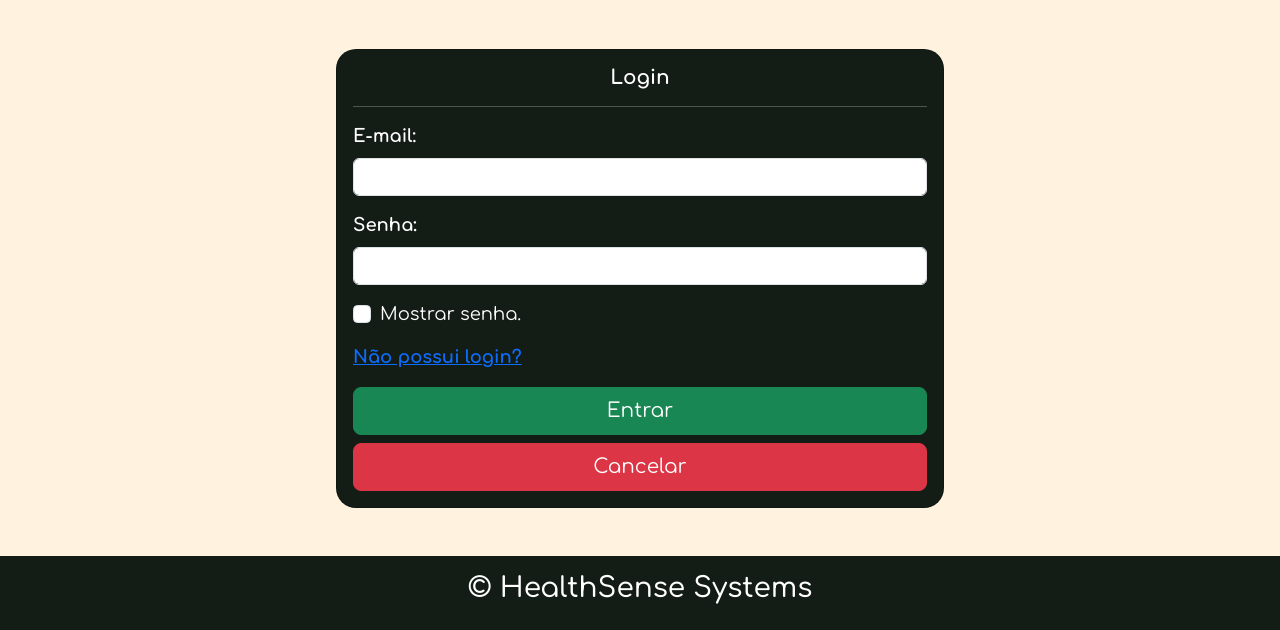
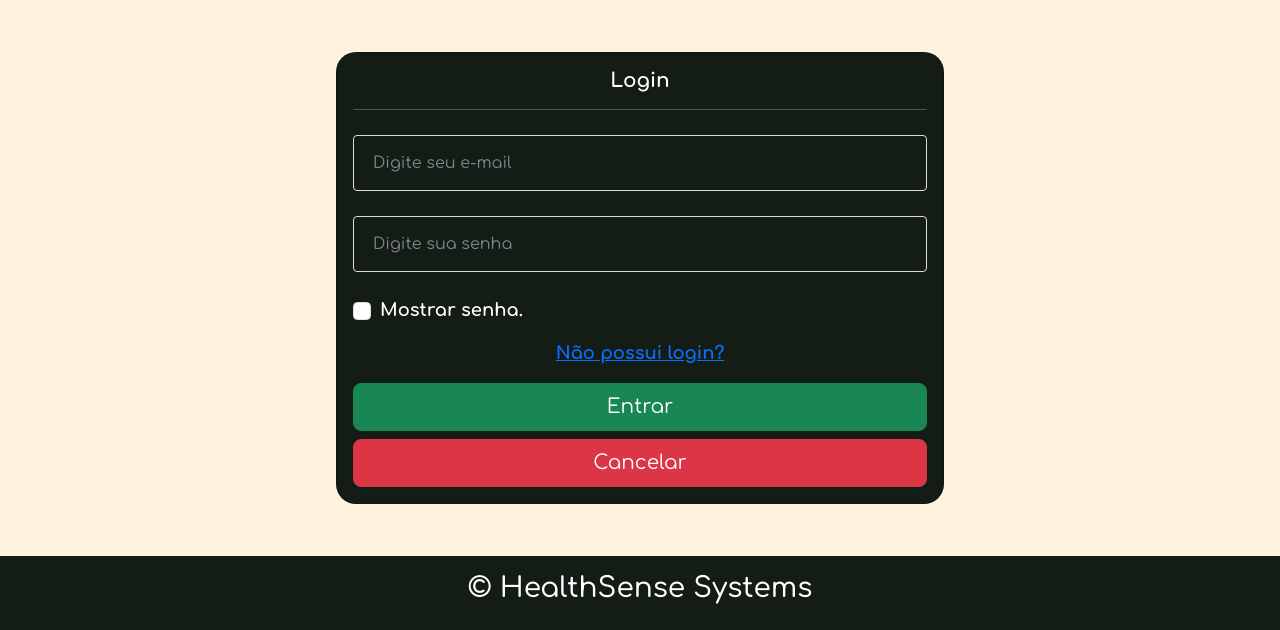
Before and after one commit to Lucas-Cerqueira1000/HealthSense, a PHP site: page /login.php in a window 1280 px wide. Shown: the part 170-800 px from the top of the page. Run offline with PHP 8.4, Linux system fonts and the light colour scheme.

Commit message:
Add files via upload

```diff
--- a/Login.php
+++ b/Login.php
@@ -141,6 +141,65 @@ if ($_SERVER['REQUEST_METHOD'] == 'POST')
             @keyframes girar {
                 to { transform: rotate(360deg); }
             }
+
+            /* --- ESTILOS DO EFEITO INPUT FLUTUANTE --- */
+            .input-container {
+                position: relative;
+                width: 100%;
+                margin: 25px 0;
+                color: white;
+            }
+
+            .input-container input {
+                width: 100%;
+                color: white;
+                padding: 15px;
+                font-size: 16px;
+                border: 1px solid #dadce0;
+                border-radius: 4px;
+                outline: none;
+                transition: border-color 0.3s, box-shadow 0.3s;
+                background-color: transparent;
+                color: white; /* Garante que o texto digitado fique visível no fundo escuro */
+            }
+
+            /* Efeito ao clicar no input (Bordas azuis) */
+            .input-container input:focus {
+                border-color: #1a73e8;
+                box-shadow: 0 0 0 1px #1a73e8;
+            }
+
+            .input-container label {
+                position: absolute;
+                left: 15px;
+                top: 50%;
+                color: white;
+                transform: translateY(-50%);
+                color: #80868b;
+                font-size: 16px;
+                background-color: var(--verde, #ffffff); /* Adapta ao fundo do card */
+                padding: 0 5px;
+                pointer-events: none;
+                transition: all 0.2s ease-out;
+            }
+
+            /* Animação: Quando o input está em foco OU preenchido */
+            .input-container input:focus ~ label,
+            .input-container input:not(:placeholder-shown) ~ label {
+                top: 0;
+                transform: translateY(-50%) scale(0.85);
+                color: #1a73e8;
+            }
+
+            /* Mantém a label cinza quando não está em foco e está vazia */
+            .input-container input:placeholder-shown ~ label {
+                color: #80868b;
+            }
+            #exampleInputPassword1, #exampleInputEmail1
+            {
+                color: white;
+                font-weight: bold;
+            }
         </style>
     </head>
     <body>
@@ -171,7 +230,6 @@ if ($_SERVER['REQUEST_METHOD'] == 'POST')
         </header>
 
         <main class="flex-grow-1 d-flex align-items-center justify-content-center py-5">
-            <!-- <div id="imagem"><img src="img/gif.gif" alt=""></div> -->
             <div class="container">
                 <div class="row justify-content-center">
                     <div class="col-12 d-flex justify-content-center">
@@ -188,28 +246,30 @@ if ($_SERVER['REQUEST_METHOD'] == 'POST')
                                 <?php endif; ?>
 
                                 <form method="POST" action="" id="formlogin">
-                                    <div class="mb-3">
-                                        <label for="exampleInputEmail1" class="form-label" id="email">E-mail:</label>
-                                        <input type="email" class="form-control" id="exampleInputEmail1" name="email" required>
+
+                                    <div class="input-container">
+                                        <input type="email" id="exampleInputEmail1" placeholder=" " name="email" required>
+                                        <label for="exampleInputEmail1" >Digite seu e-mail</label>
                                     </div>
-                                    <img src="" alt="">
-                                    <div class="mb-3">
-                                        <label for="exampleInputPassword1" class="form-label" id="senha">Senha:</label>
-                                        <input type="password" class="form-control" id="exampleInputPassword1" name="senha" required>
+
+                                    <div class="input-container">
+                                        <input type="password" id="exampleInputPassword1" name="senha" required placeholder=" ">
+                                        <label for="exampleInputPassword1">Digite sua senha</label>
                                     </div>
 
                                     <div class="mb-3 form-check">
                                         <input type="checkbox" class="form-check-input" id="mostrar">
-                                        <label class="form-check-label" for="mostrar" id="label-mostrar">Mostrar senha.</label>
+                                        <label class="form-check-label text-white fw-bold" for="mostrar" id="label-mostrar">Mostrar senha.</label>
                                     </div>
-                                    <a href="Cadastro.php" class="text-center text-decoration-underline fw-bold">Não possui login?</a>
+
+                                    <a href="Cadastro.php" class="text-center text-decoration-underline fw-bold d-block mb-3">Não possui login?</a>
 
                                     <div class="text-center mt-3">
-                                    <button type="submit" class="btn btn-success btn-lg w-100 mb-2 position-relative" id="btnEntrar">
-                                        <span class="texto-botao">Entrar</span>
-                                        <span class="spinner"></span>
-                                    </button>
-                                    <button type="reset" class="btn btn-danger btn-lg w-100">Cancelar</button>
+                                        <button type="submit" class="btn btn-success btn-lg w-100 mb-2 position-relative" id="btnEntrar">
+                                            <span class="texto-botao">Entrar</span>
+                                            <span class="spinner"></span>
+                                        </button>
+                                        <button type="reset" class="btn btn-danger btn-lg w-100">Cancelar</button>
                                     </div>
                                 </form>
 
--- a/inicio.php
+++ b/inicio.php
@@ -197,7 +197,7 @@ button.ativo .spinner {
                 <div class="mb-3">
                     <label for="rua" class="form-label fw-bold">Rua:</label>
                     <div class="d-flex align-items-center">
-                        <input type="text" class="form-control me-2" id="rua" name="rua" readonly value="<?php echo htmlspecialchars($dadosHospital['rua']); ?>">
+                        <input type="text" class="form-control me-2" id="rua" name="rua" readonly value="<?php echo htmlspecialchars($dadosHospital['rua']); ?>" placeholder="CEP sem rua.">
                         <img src="lapis.png" alt="Editar" class="btn-editar" style="cursor:pointer;" onclick="ativarInput('rua')">
                     </div>
                 </div>
@@ -213,7 +213,7 @@ button.ativo .spinner {
                 <div class="mb-3">
                     <label for="bairro" class="form-label fw-bold">Bairro:</label>
                     <div class="d-flex align-items-center">
-                        <input type="text" class="form-control me-2" id="bairro" name="bairro" readonly value="<?php echo htmlspecialchars($dadosHospital['bairro']); ?>">
+                        <input type="text" class="form-control me-2" id="bairro" name="bairro" readonly value="<?php echo htmlspecialchars($dadosHospital['bairro']); ?>" placeholder="CEP sem bairro.">
                         <img src="lapis.png" alt="Editar" class="btn-editar" style="cursor:pointer;" onclick="ativarInput('bairro')">
                     </div>
                 </div>
--- a/js/scripts.js
+++ b/js/scripts.js
@@ -1,21 +1,21 @@
-document.addEventListener('DOMContentLoaded', () => {
-    const toggleSwitch = document.querySelector('#checkbox');
-    const body = document.body;
-    const modeLabel = document.querySelector('#mode-label');
+// document.addEventListener('DOMContentLoaded', () => {
+//     const toggleSwitch = document.querySelector('#checkbox');
+//     const body = document.body;
+//     const modeLabel = document.querySelector('#mode-label');
 
-    // Verifica se os elementos existem antes de adicionar o evento
-    if (toggleSwitch) {
-        toggleSwitch.addEventListener('change', (e) => {
-            if (e.target.checked) {
-                body.classList.add('dark-theme');
-                modeLabel.textContent = "Modo Claro";
-            } else {
-                body.classList.remove('dark-theme');
-                modeLabel.textContent = "Modo Escuro";
-            }
-        });
-    }
-});
+//     // Verifica se os elementos existem antes de adicionar o evento
+//     if (toggleSwitch) {
+//         toggleSwitch.addEventListener('change', (e) => {
+//             if (e.target.checked) {
+//                 body.classList.add('dark-theme');
+//                 modeLabel.textContent = "Modo Claro";
+//             } else {
+//                 body.classList.remove('dark-theme');
+//                 modeLabel.textContent = "Modo Escuro";
+//             }
+//         });
+//     }
+// });
 // O bloco abaixo verifica a opção do tema selecionado pelo usuário, salvando no navegador.
 document.addEventListener('DOMContentLoaded', () => {
     // 1. Seleciona o checkbox do switch de tema
```
Also changed, not shown: Cadastro.php (+53 -7 lines), index.html (+4 -4 lines), img/EntrarMedico.png, img/EntrarPaciente.png, img/HomeMedico.png, img/MainActivity.png.
